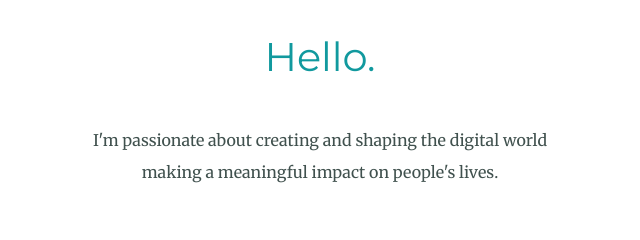
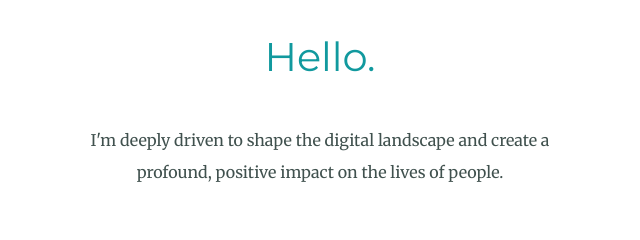
Before and after one commit to Gaurav-Kumar00/Portfolio, a plain HTML site: page index.html in a window 1280 px wide. Shown: the part 1140-1380 px from the top of the page, 320-960 px from the left. Drawn offline with Linux system fonts and the light colour scheme.

Commit message:
Update index.html

```diff
--- a/index.html
+++ b/index.html
@@ -21,7 +21,7 @@
         <div class="profile">
           <img class="profile-img" src="CSS - My Site Images/Gaurav's Profile.png" alt="profile-img" >
           <h2>Hello.</h2>
-          <p class="intro">I'm passionate about creating and shaping the digital world making a meaningful impact on people's lives.</p>
+          <p class="intro">I'm deeply driven to shape the digital landscape and create a profound, positive impact on the lives of people.</p>
         </div>
         <hr>
         <div class="skills">
```
